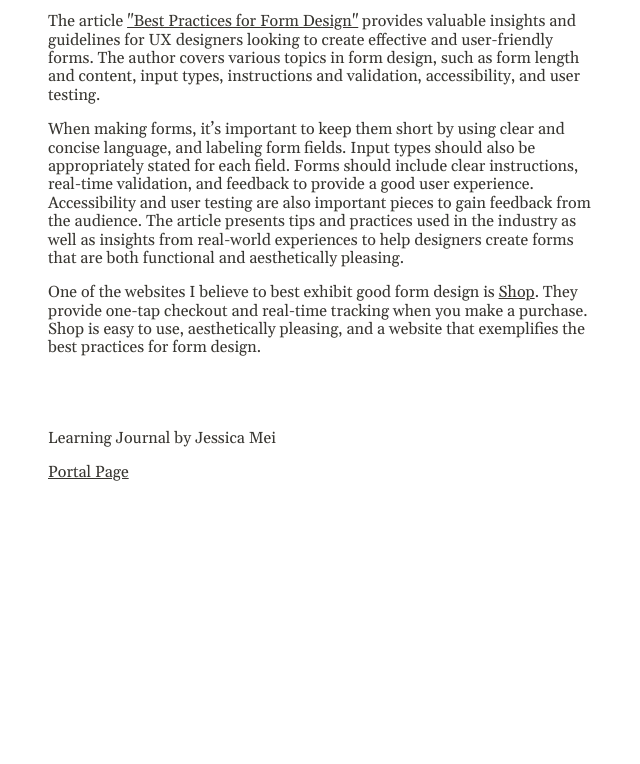
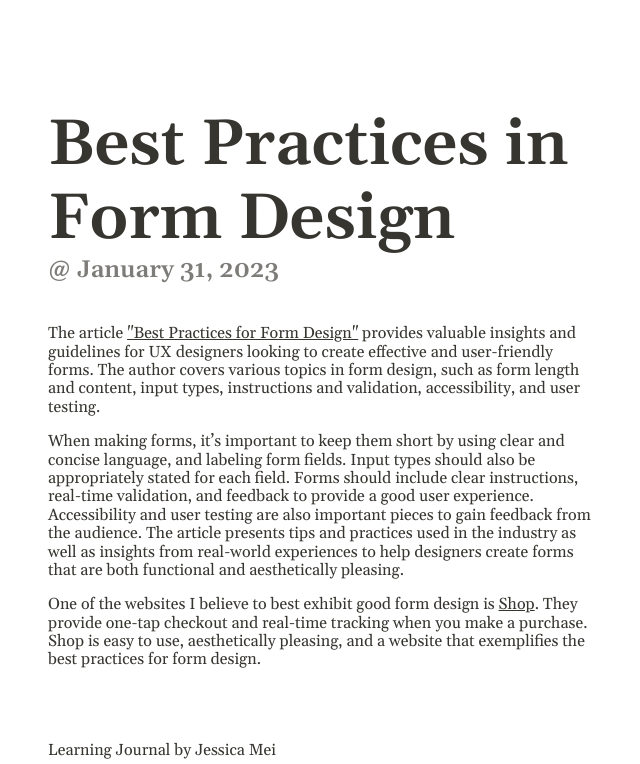
Before and after one commit to jesckaw/des157a, a plain HTML site: page journal/index.html in a window 1280 px wide. Shown: the part 750-1514 px from the top of the page, without its empty margins (317-957 px from the left). Before the commit the page ends 1232 px from the top, so only its background shows below. Drawn offline with nearby package versions, Linux system fonts and the light colour scheme.

Commit message:
Update style.css

```diff
--- a/journal/style.css
+++ b/journal/style.css
@@ -2,7 +2,7 @@ body{
     font-family: 'Gelasio', serif;
 }
 
-header{
+.title{
     max-width: 550px;
     margin: 40px auto;
     padding-top: 50px;
@@ -21,6 +21,7 @@ h1{
     font-size: 64px;
     color: #373530;
     margin:0;
+    padding-top: 50px;
 }
 
 p{
```
